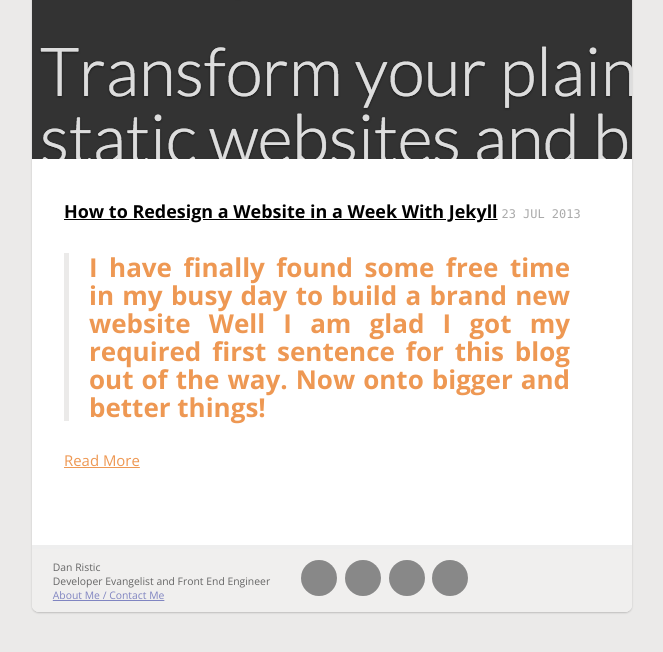
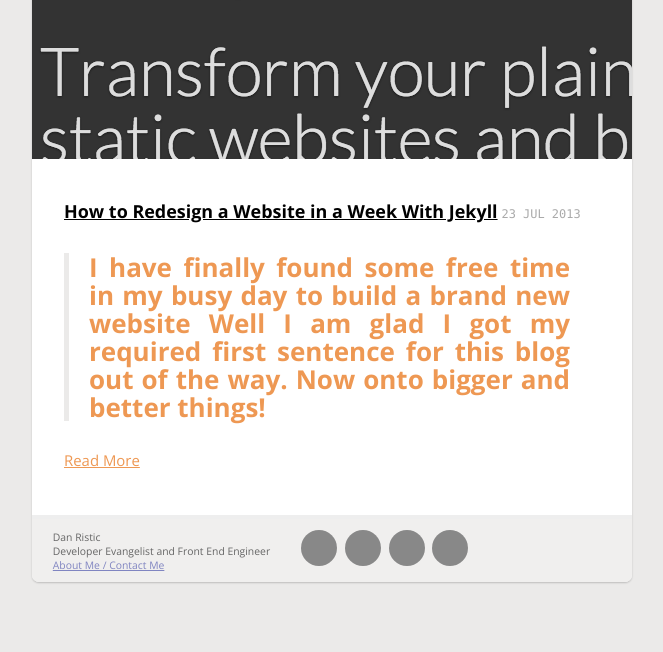
Before and after one commit to dristic/website, a Jekyll site: the page built from index.html, in a window 1280 px wide. Shown: the part 330-982 px from the top of the page, without its empty margins (308-971 px from the left). Built offline with Jekyll 4.4.1, drawn with Linux system fonts in a browser that asks for light colours; nearby versions of some CDN libraries; a style sheet for code colours, icons or effects is not loaded; after the commit the page ends 952 px from its top, so only the background shows below that.

Commit message:
Add minor styling fixes and responsiveness.

```diff
--- a/css/screen.css
+++ b/css/screen.css
@@ -157,44 +157,43 @@
 /* line 69, ../sass/screen.scss */
 .container {
   display: block;
+  max-width: 100%;
   width: 600px;
   margin: auto;
 }
 
-/* line 75, ../sass/screen.scss */
+/* line 76, ../sass/screen.scss */
 ul.posts {
   list-style-type: none;
-  margin-bottom: 2em;
 }
 
-/* line 80, ../sass/screen.scss */
+/* line 81, ../sass/screen.scss */
 ul.posts li {
   line-height: 1.75em;
   border-bottom: 1px solid #ebeae9;
-  margin-bottom: 10px;
   padding-bottom: 10px;
 }
-/* line 86, ../sass/screen.scss */
+/* line 87, ../sass/screen.scss */
 ul.posts li:last-of-type {
   border-bottom: none;
 }
-/* line 90, ../sass/screen.scss */
+/* line 91, ../sass/screen.scss */
 ul.posts li span.title {
   font-size: 120%;
   font-weight: bold;
 }
-/* line 94, ../sass/screen.scss */
+/* line 95, ../sass/screen.scss */
 ul.posts li span.title a {
   color: black;
 }
-/* line 99, ../sass/screen.scss */
+/* line 100, ../sass/screen.scss */
 ul.posts li span.date {
   color: #aaa;
   font-family: Monaco, "Courier New", monospace;
   font-size: 80%;
   text-transform: uppercase;
 }
-/* line 106, ../sass/screen.scss */
+/* line 107, ../sass/screen.scss */
 ul.posts li .content {
   -webkit-transition: 0.3s color;
   -moz-transition: 0.3s color;
@@ -204,20 +203,20 @@
   padding-top: 32px;
   padding-bottom: 32px;
 }
-/* line 112, ../sass/screen.scss */
+/* line 113, ../sass/screen.scss */
 ul.posts li .content:hover {
   color: #6f6f6f;
 }
 
-/* line 119, ../sass/screen.scss */
+/* line 120, ../sass/screen.scss */
 .header {
   background: #2a3945;
 }
-/* line 122, ../sass/screen.scss */
+/* line 123, ../sass/screen.scss */
 .header .container {
   text-align: left;
 }
-/* line 126, ../sass/screen.scss */
+/* line 127, ../sass/screen.scss */
 .header #self {
   -webkit-box-shadow: #555555 0px 1px 0px 1px;
   -moz-box-shadow: #555555 0px 1px 0px 1px;
@@ -231,7 +230,7 @@
   vertical-align: middle;
 }
 
-/* line 138, ../sass/screen.scss */
+/* line 139, ../sass/screen.scss */
 .header a {
   -webkit-transition: 0.3s color;
   -moz-transition: 0.3s color;
@@ -243,40 +242,40 @@
   text-transform: capitalize;
 }
 
-/* line 146, ../sass/screen.scss */
+/* line 147, ../sass/screen.scss */
 .header h1.title {
   display: inline-block;
   margin-top: 1.5em;
   margin-bottom: 1.5em;
 }
 
-/* line 152, ../sass/screen.scss */
+/* line 153, ../sass/screen.scss */
 .header h1.title a {
   color: white;
 }
 
-/* line 156, ../sass/screen.scss */
+/* line 157, ../sass/screen.scss */
 .header h1.title a:hover {
   color: #7fadd1;
 }
 
-/* line 160, ../sass/screen.scss */
+/* line 161, ../sass/screen.scss */
 .header a.extra {
   color: #aaa;
   margin-left: 1em;
 }
 
-/* line 165, ../sass/screen.scss */
+/* line 166, ../sass/screen.scss */
 .header a.extra:hover {
   color: #000;
 }
 
-/* line 169, ../sass/screen.scss */
+/* line 170, ../sass/screen.scss */
 .header .nav {
   float: right;
   margin-top: 25px;
 }
-/* line 173, ../sass/screen.scss */
+/* line 174, ../sass/screen.scss */
 .header .nav a {
   -webkit-transition: 0.3s color;
   -moz-transition: 0.3s color;
@@ -286,12 +285,12 @@
   font-size: 16px;
   margin-left: 16px;
 }
-/* line 179, ../sass/screen.scss */
+/* line 180, ../sass/screen.scss */
 .header .nav a:hover {
   color: #dfdddc;
 }
 
-/* line 186, ../sass/screen.scss */
+/* line 187, ../sass/screen.scss */
 .site-container {
   -webkit-border-radius: 7px;
   -moz-border-radius: 7px;
@@ -309,25 +308,25 @@
   margin-top: 3em;
 }
 
-/* line 195, ../sass/screen.scss */
+/* line 196, ../sass/screen.scss */
 .site {
   font-size: 115%;
   text-align: justify;
   margin: 0 auto 0;
   line-height: 1.5em;
 }
-/* line 201, ../sass/screen.scss */
+/* line 202, ../sass/screen.scss */
 .site .content {
   padding-left: 32px;
   padding-right: 32px;
 }
 
-/* line 207, ../sass/screen.scss */
+/* line 208, ../sass/screen.scss */
 .site .meta {
   color: #aaa;
 }
 
-/* line 212, ../sass/screen.scss */
+/* line 213, ../sass/screen.scss */
 .footer {
   -webkit-border-radius: 0px 0px 7px 7px;
   -moz-border-radius: 0px 0px 7px 7px;
@@ -346,12 +345,12 @@
   overflow: hidden;
   text-align: left;
 }
-/* line 224, ../sass/screen.scss */
+/* line 225, ../sass/screen.scss */
 .footer .contact-social {
   display: block;
   min-width: 300px;
 }
-/* line 229, ../sass/screen.scss */
+/* line 230, ../sass/screen.scss */
 .footer .social {
   -webkit-border-radius: 20px;
   -moz-border-radius: 20px;
@@ -372,43 +371,43 @@
   text-decoration: none;
   margin-right: 5px;
 }
-/* line 242, ../sass/screen.scss */
+/* line 243, ../sass/screen.scss */
 .footer .social:hover {
   background: #a2a2a2;
 }
-/* line 246, ../sass/screen.scss */
+/* line 247, ../sass/screen.scss */
 .footer .social i {
   color: white;
 }
-/* line 250, ../sass/screen.scss */
+/* line 251, ../sass/screen.scss */
 .footer .social i > span {
   display: none;
 }
 
-/* line 256, ../sass/screen.scss */
+/* line 257, ../sass/screen.scss */
 .footer .contact {
   float: left;
   margin-right: 3em;
 }
 
-/* line 261, ../sass/screen.scss */
+/* line 262, ../sass/screen.scss */
 .footer .contact a {
   color: #8085C1;
 }
 
-/* line 265, ../sass/screen.scss */
+/* line 266, ../sass/screen.scss */
 .footer .rss {
   margin-top: 1.1em;
   margin-right: -.2em;
   float: right;
 }
 
-/* line 271, ../sass/screen.scss */
+/* line 272, ../sass/screen.scss */
 .footer .rss img {
   border: 0;
 }
 
-/* line 276, ../sass/screen.scss */
+/* line 277, ../sass/screen.scss */
 .post-thumbnail {
   -webkit-border-radius: 7px 7px 0px 0px;
   -moz-border-radius: 7px 7px 0px 0px;
@@ -417,25 +416,25 @@
   border-radius: 7px 7px 0px 0px;
 }
 
-/* line 280, ../sass/screen.scss */
+/* line 281, ../sass/screen.scss */
 .post.content {
   padding-top: 32px;
   padding-bottom: 32px;
 }
 
-/* line 285, ../sass/screen.scss */
+/* line 286, ../sass/screen.scss */
 .post pre {
   border: 1px solid #ddd;
   background-color: #eef;
   padding: 0 .4em;
 }
 
-/* line 291, ../sass/screen.scss */
+/* line 292, ../sass/screen.scss */
 .post ul, .post ol {
   margin-left: 1.35em;
 }
 
-/* line 295, ../sass/screen.scss */
+/* line 296, ../sass/screen.scss */
 .post code {
   font-family: monospace;
   border: 1px solid #ddd;
@@ -443,39 +442,39 @@
   padding: 0 .2em;
 }
 
-/* line 302, ../sass/screen.scss */
+/* line 303, ../sass/screen.scss */
 .post pre code {
   border: none;
 }
 
 /* terminal */
-/* line 307, ../sass/screen.scss */
+/* line 308, ../sass/screen.scss */
 .post pre.terminal {
   border: 1px solid #000;
   background-color: #333;
   color: #FFF;
 }
 
-/* line 313, ../sass/screen.scss */
+/* line 314, ../sass/screen.scss */
 .post pre.terminal code {
   background-color: #333;
 }
 
-/* line 317, ../sass/screen.scss */
+/* line 318, ../sass/screen.scss */
 .post-tweet {
   font-style: italic;
 }
-/* line 320, ../sass/screen.scss */
+/* line 321, ../sass/screen.scss */
 .post-tweet .twitter-mention-button {
   vertical-align: text-bottom;
 }
 
-/* line 325, ../sass/screen.scss */
+/* line 326, ../sass/screen.scss */
 .recent-posts {
   list-style: none;
 }
 
-/* line 330, ../sass/screen.scss */
+/* line 331, ../sass/screen.scss */
 #home .quote {
   -webkit-transform-origin: 50% 100% 50%;
   -moz-transform-origin: 50% 100% 50%;
@@ -492,7 +491,7 @@
   display: block;
 }
 
-/* line 338, ../sass/screen.scss */
+/* line 339, ../sass/screen.scss */
 #home blockquote {
   color: #ee9853;
   font-weight: bold;
@@ -505,13 +504,13 @@
   border-left: 5px solid #ebeae9;
 }
 
-/* line 350, ../sass/screen.scss */
+/* line 351, ../sass/screen.scss */
 #about.content {
   padding-top: 32px;
   padding-bottom: 32px;
 }
 
-/* line 355, ../sass/screen.scss */
+/* line 356, ../sass/screen.scss */
 #about-me-img {
   width: 200px;
   height: 200px;
--- a/sass/screen.scss
+++ b/sass/screen.scss
@@ -68,19 +68,20 @@
 
 .container {
 	display: block;
+  max-width: 100%;
 	width: 600px;
 	margin: auto;
 }
 
 ul.posts {
   list-style-type: none;
-  margin-bottom: 2em;
+  //margin-bottom: 2em;
 }
 
 ul.posts li {
   line-height: 1.75em;
   border-bottom: 1px solid $gray-color;
-  margin-bottom: 10px;
+  //margin-bottom: 10px;
   padding-bottom: 10px;
 
   &:last-of-type {
```
